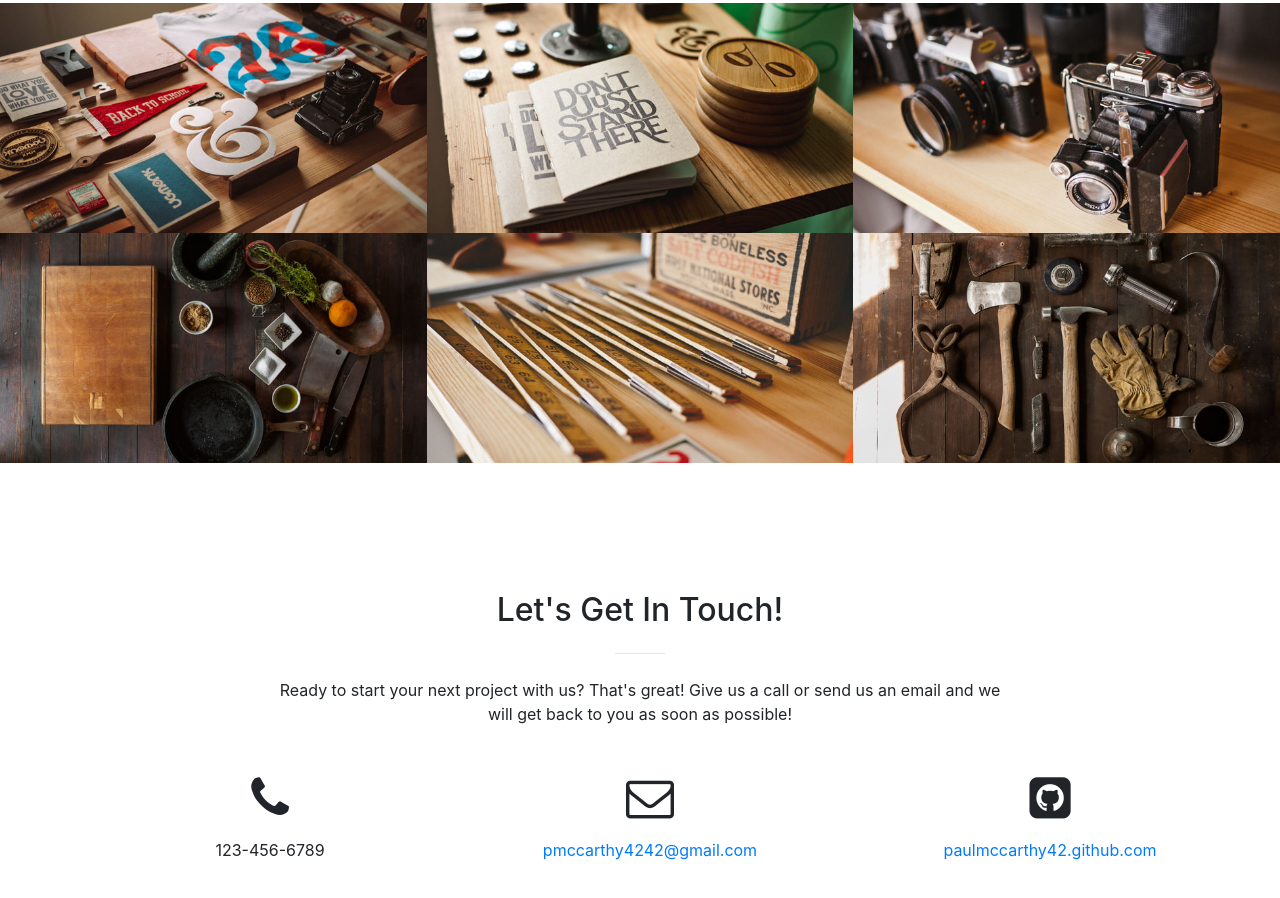
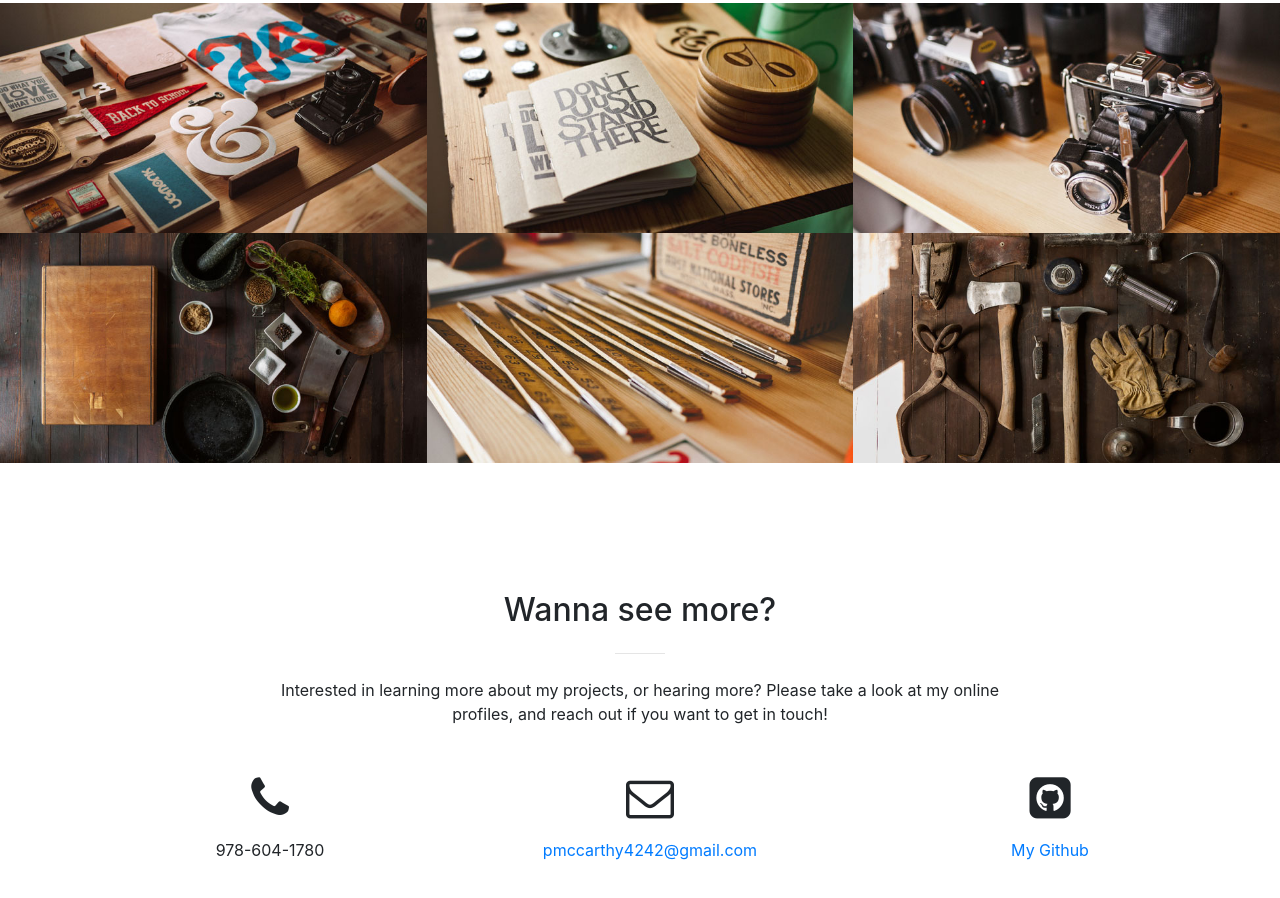
Before and after one commit to paulmccarthy42/paulmccarthy42.github.io, a website with bundled scripts: page index.html in a window 1280 px wide. Shown: the part 1843-2741 px from the top of the page. Built offline with nearby package versions, Linux system fonts and the light colour scheme.

Commit message:
contact copy

```diff
--- a/index.html
+++ b/index.html
@@ -229,15 +229,15 @@
       <div class="container">
         <div class="row">
           <div class="col-lg-8 mx-auto text-center">
-            <h2 class="section-heading">Let's Get In Touch!</h2>
+            <h2 class="section-heading">Wanna see more?</h2>
             <hr class="my-4">
-            <p class="mb-5">Ready to start your next project with us? That's great! Give us a call or send us an email and we will get back to you as soon as possible!</p>
+            <p class="mb-5">Interested in learning more about my projects, or hearing more? Please take a look at my online profiles, and reach out if you want to get in touch!</p>
           </div>
         </div>
         <div class="row">
           <div class="col-lg-4 ml-auto text-center">
             <i class="fa fa-phone fa-3x mb-3 sr-contact"></i>
-            <p>123-456-6789</p>
+            <p>978-604-1780</p>
           </div>
           <div class="col-lg-4 mr-auto text-center">
             <i class="fa fa-envelope-o fa-3x mb-3 sr-contact"></i>
@@ -247,8 +247,12 @@
           </div>
           <div class="col-lg-4 ml-auto text-center">
             <i class="fa fa-github-square fa-3x mb-3 sr-contact"></i>
-            <p><a href = "https://github.com/paulmccarthy42/">paulmccarthy42.github.com</a></p>
+            <p><a href = "https://github.com/paulmccarthy42/">My Github</a></p>
           </div>
+          <!-- <div class="col-lg-4 ml-auto text-center">
+            <i class="fa fa-linkedin-square fa-3x mb-3 sr-contact"></i>
+            <p><a href = "https://www.linkedin.com/in/paulmccarthy42/">My LinkedIn</a></p>
+          </div> -->
           <div class="row">
         </div>
       </div>
```
